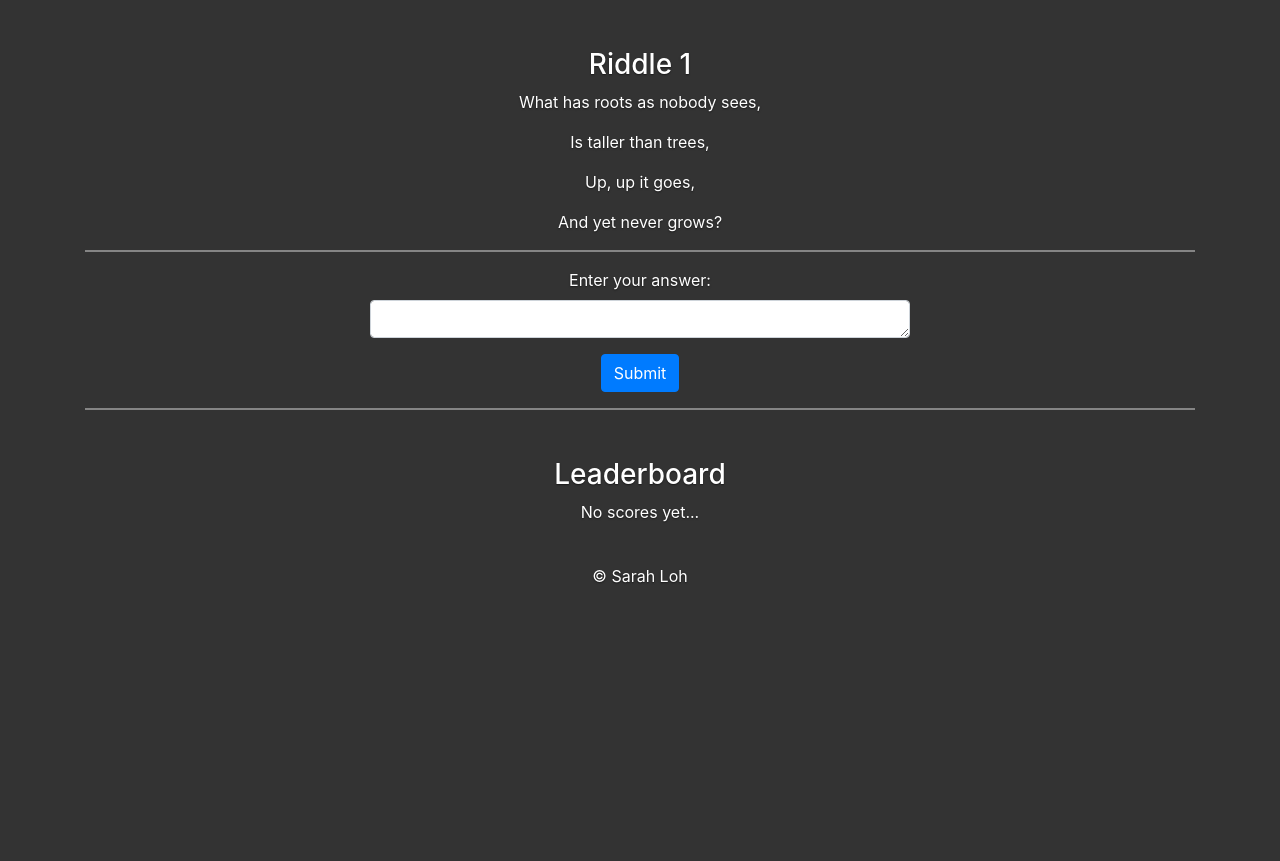
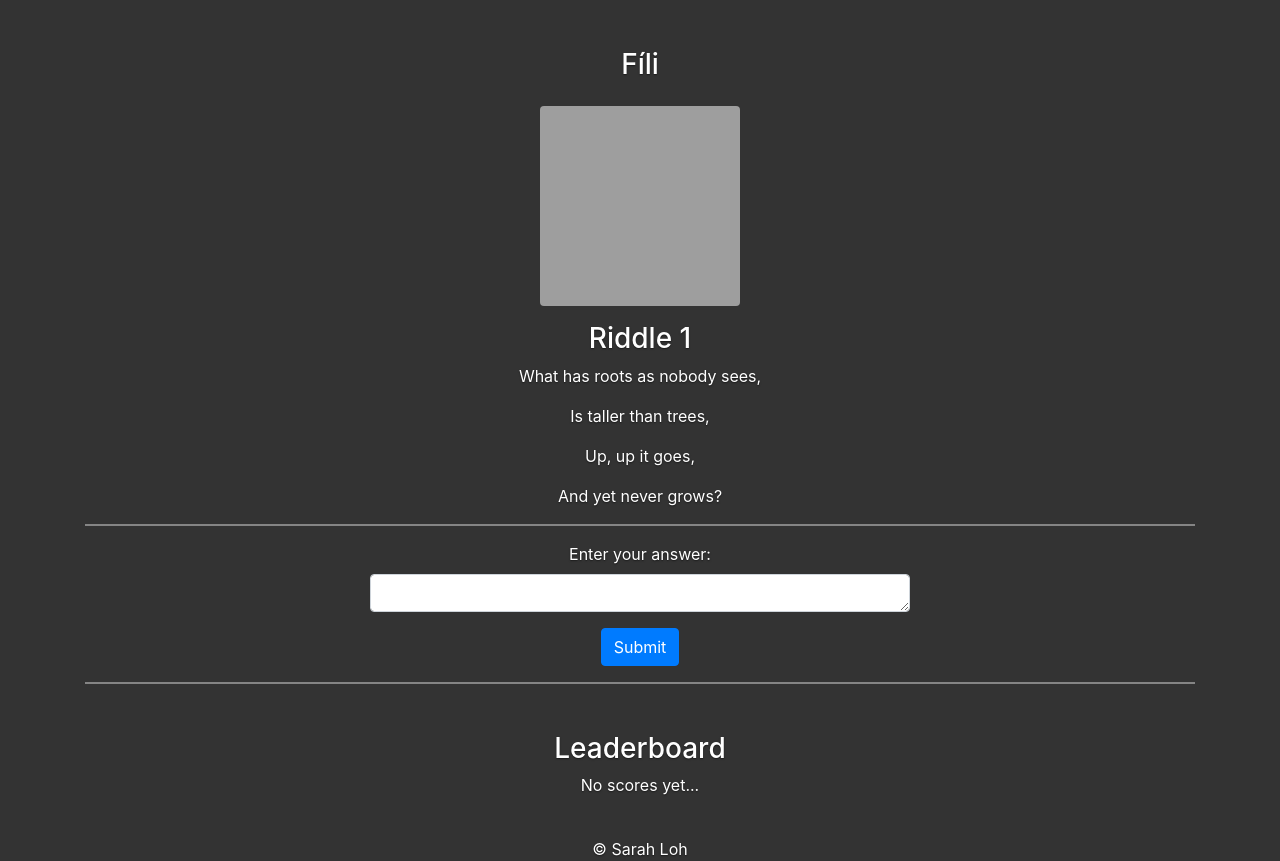
Before and after one commit to Code-Institute-Submissions/p3-riddle-game, a Flask app: page /game/fili/1 in a window 1280 px wide. Shown: the part 77-938 px from the top of the page. Before the commit the page ends 660 px from the top, so only its background shows below. Run offline with Flask 2, Linux system fonts and the light colour scheme; some libraries are stand-ins or nearby versions; grey boxes are pictures that could not be loaded.

Commit message:
Add player icon to game.html

```diff
--- a/run.py
+++ b/run.py
@@ -146,7 +146,7 @@ def game(player_url, riddle_number):
                                     incorrect_msg="'{0}' is not the right answer. Try again.".format(user_input))
 
     # GET request
-    return render_template("game.html", riddle=riddles[current_riddle_index], riddle_number=riddle_number, players=load_players(), leaderboard=get_leaderboard_players())
+    return render_template("game.html", riddle=riddles[current_riddle_index], riddle_number=riddle_number, player=get_player_by_url(player_url), leaderboard=get_leaderboard_players())
 
 
 @app.route("/end/<player_url>")
--- a/templates/game.html
+++ b/templates/game.html
@@ -1,8 +1,19 @@
 {% extends 'base.html' %} {% block content %}
 
-<h3>Riddle {{ riddle_number }}</h3>
+<div class="container player">
+    <div class="row">
+        <div class="col-12 player-name text-center">
+            <h3>{{ player[0].name }}</h3>
+        </div>
+        <div class="col-12 player-icon text-center">
+            <div class="rounded icon" style="background-image:url('{{ player[0].image_source }}')"></div>
+        </div>
+    </div>
+</div>
+
 
 <div class="container riddle">
+    <h3>Riddle {{ riddle_number }}</h3>
 
     {% set lines = riddle.question.split('\n') %} {% for line in lines %}
     <p>{{ line }}</p>
```
